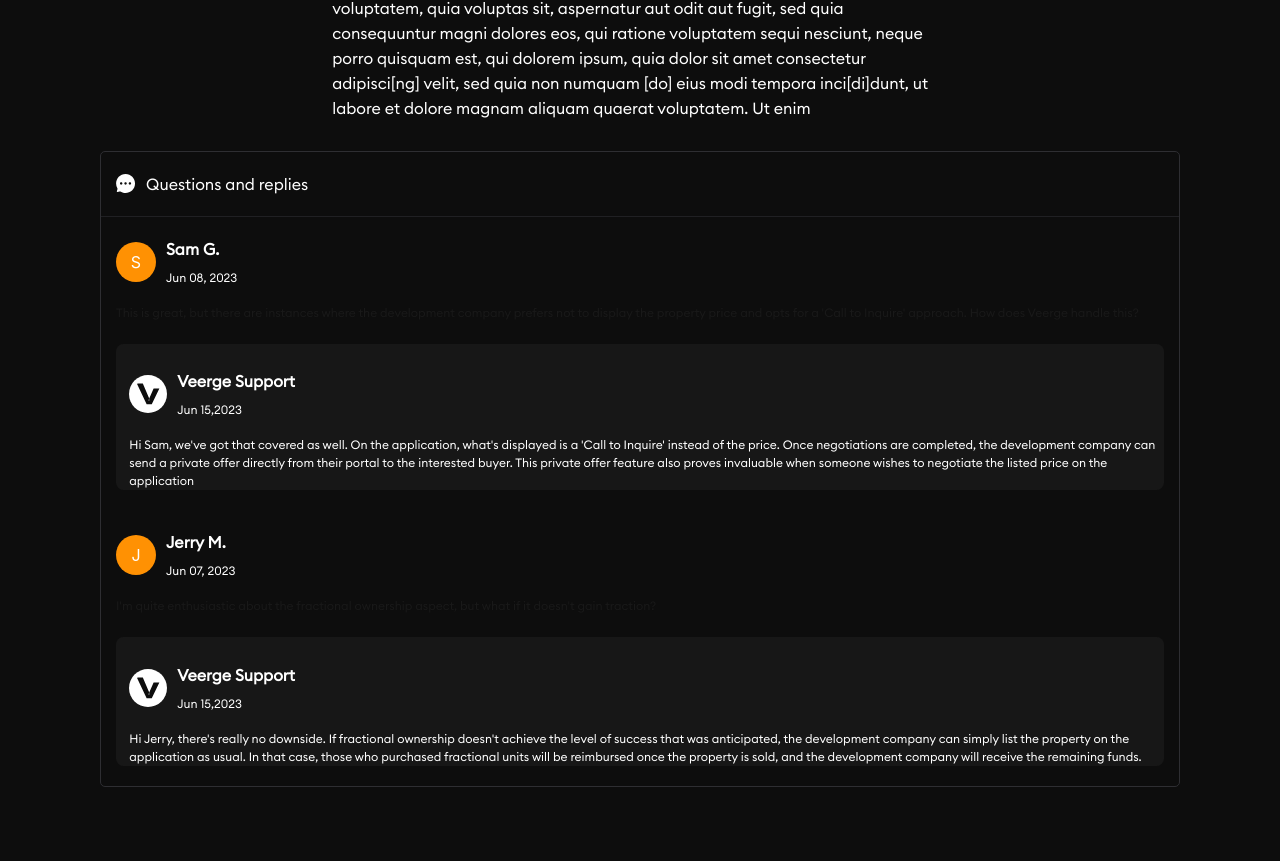
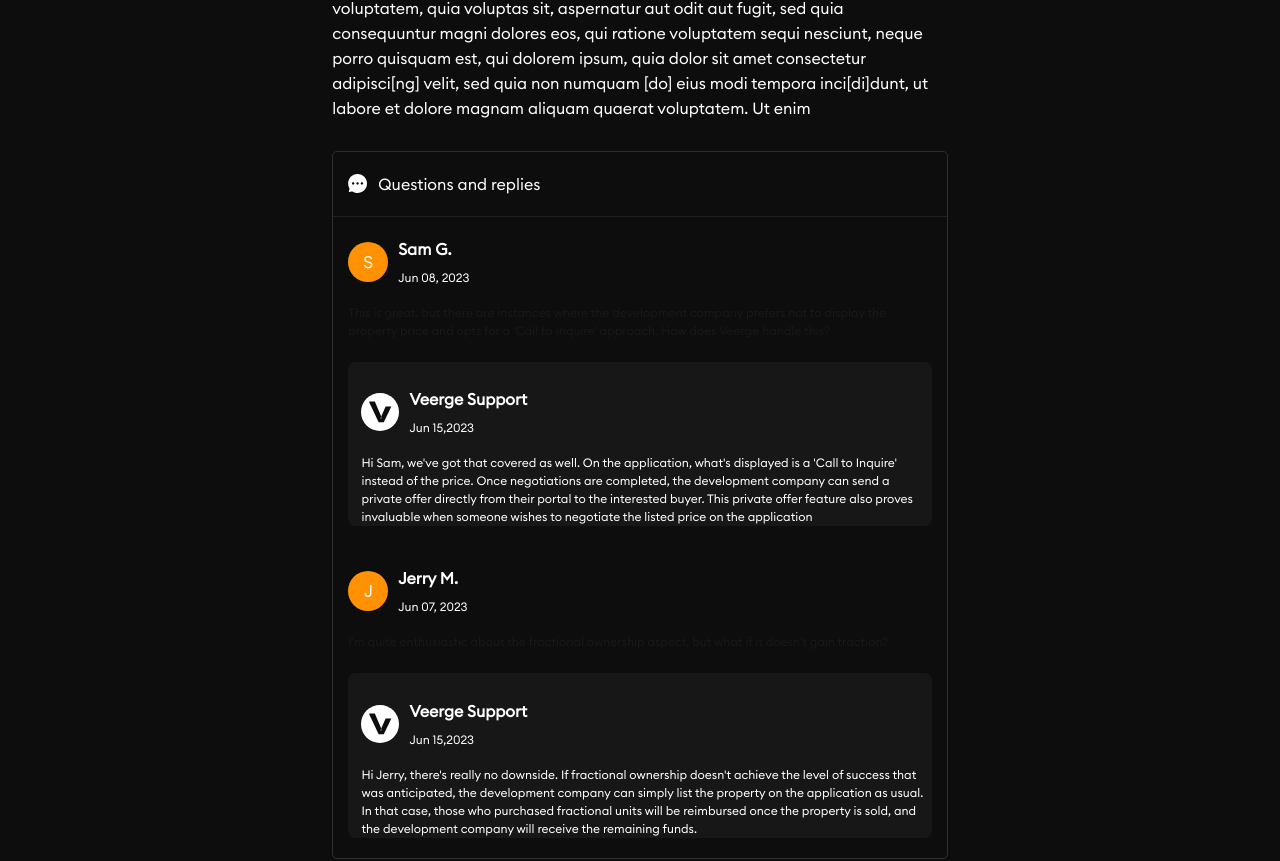
Before and after one commit to damiekanola/help-centre, a React (Create React App) app: page /users_experience in a window 1280 px wide. Shown: the part 6379-7240 px from the top of the page. Built offline with nearby package versions, Linux system fonts and the light colour scheme.

Commit message:
end to end Questions and reply

```diff
--- a/src/pages/Usersexperience/Usersexperience.js
+++ b/src/pages/Usersexperience/Usersexperience.js
@@ -247,11 +247,11 @@ export const Usersexperience = () => {
               </video> */}
             </Box >
           </Text >
+          <Box w='60%' mx='auto'>
+            <QuestionsAndReplies white questions={questions} />
+          </Box>
         </Box >
 
-        <Box >
-          <QuestionsAndReplies white questions={questions} />
-        </Box>
 
         <Helpful white />
 
```
